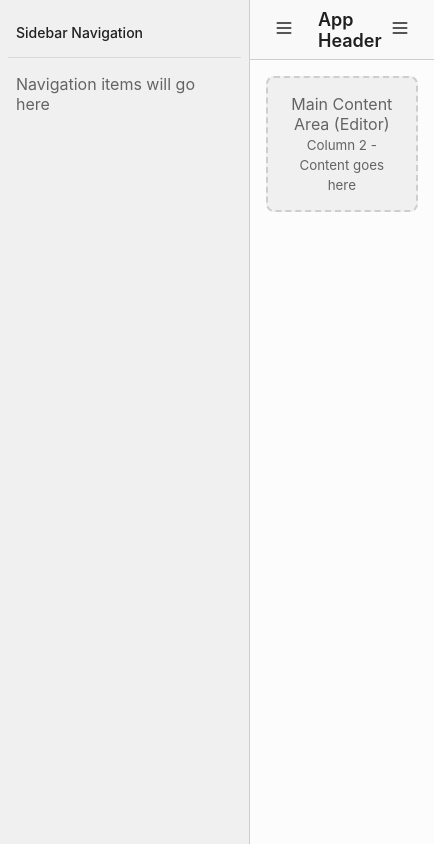
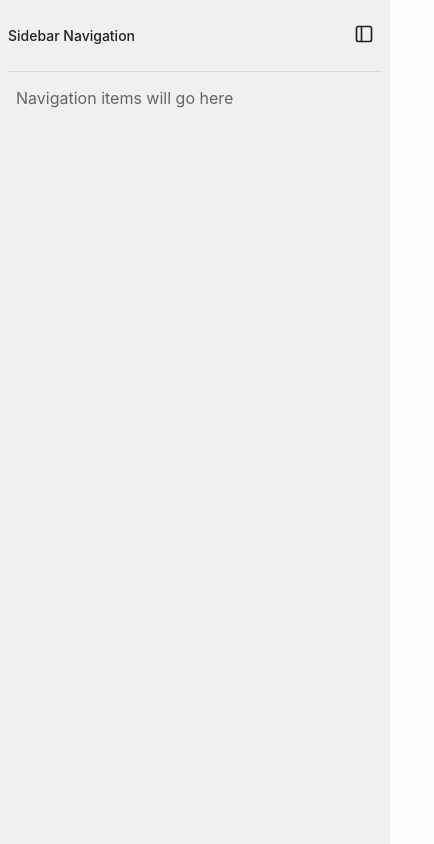
Before and after one commit to HutsonLabs/cross-platform-base, a React (Create React App) app: page / in a window 390 px wide. Shown: the whole page, 434 px wide, since content can reach past the window. Built offline with nearby package versions, Linux system fonts and the light colour scheme; the HTML template or start-up script is replaced by a standard one.

Commit message:
stable side panel interactions

```diff
--- a/src/components/layouts/header.tsx
+++ b/src/components/layouts/header.tsx
@@ -1,6 +1,6 @@
 import React from 'react';
 import * as Toggle from '@radix-ui/react-toggle';
-import { Menu, X } from 'lucide-react';
+import { PanelLeft, CircleCheck, X } from 'lucide-react';
 import './../../styles/components/layouts/header.css';
 
 interface HeaderProps {
@@ -19,24 +19,28 @@ const Header: React.FC<HeaderProps> = ({
   return (
     <div className={`header ${sidebarCollapsed ? 'header--sidebar-collapsed' : 'header--sidebar-expanded'}`}>
       <div className="header__left">
+        {/* Show sidebar toggle only when sidebar is collapsed */}
+        {sidebarCollapsed && (
           <Toggle.Root
-                pressed={sidebarCollapsed}
-                onPressedChange={onToggleSidebar}
+            pressed={false}
+            onPressedChange={() => onToggleSidebar(false)}
             className="header__toggle"
           >
-                    <Menu size={20} />
+            <PanelLeft size={20} />
           </Toggle.Root>
-            <h1 className="header__title">
-            App Header
-            </h1>
+        )}
       </div>
+
+      {/* Show right panel toggle only when right panel is closed */}
+      {!rightPanelOpen && (
         <Toggle.Root
-            pressed={rightPanelOpen}
-            onPressedChange={onToggleRightPanel}
+          pressed={false}
+          onPressedChange={() => onToggleRightPanel(true)}
           className="header__toggle"
         >
-            {rightPanelOpen ? <X size={20} /> : <Menu size={20} />}
+          <CircleCheck size={20} />
         </Toggle.Root>
+      )}
     </div>
   );
 };
--- a/src/components/layouts/main.tsx
+++ b/src/components/layouts/main.tsx
@@ -22,6 +22,7 @@ const MainLayout: React.FC<MainLayoutProps> = ({ children }) => {
       {!sidebarCollapsed && (
         <Sidebar
           collapsed={sidebarCollapsed}
+          onToggleSidebar={setSidebarCollapsed}
         />
       )}
 
@@ -36,7 +37,12 @@ const MainLayout: React.FC<MainLayoutProps> = ({ children }) => {
         {children}
       </Editor>
 
-      {rightPanelOpen && <RightPanel />}
+      {rightPanelOpen && (
+        <RightPanel
+          sidebarCollapsed={sidebarCollapsed}
+          onToggleRightPanel={setRightPanelOpen}
+        />
+      )}
     </div>
   );
 };
--- a/src/components/layouts/rightpanel.tsx
+++ b/src/components/layouts/rightpanel.tsx
@@ -1,15 +1,34 @@
 import React from 'react';
+import * as Toggle from '@radix-ui/react-toggle';
+import { X } from 'lucide-react';
 import './../../styles/components/layouts/rightpanel.css';
 
+interface RightPanelProps {
+  sidebarCollapsed: boolean;
+  onToggleRightPanel?: (open: boolean) => void;
+}
 
-const RightPanel: React.FC = () => {
+const RightPanel: React.FC<RightPanelProps> = ({ sidebarCollapsed, onToggleRightPanel }) => {
   return (
-    <div className="right-panel">
-        <div className="right-panel__placeholder">
-            Right Panel
-            <br />
-            <small>Column 3 - Toggled view</small>
-        </div>
+    <div className={`right-panel ${sidebarCollapsed ? 'right-panel--sidebar-collapsed' : 'right-panel--sidebar-expanded'}`}>
+      <div className="right-panel__header">
+        {/* Show close toggle in upper left when right panel is visible */}
+        {onToggleRightPanel && (
+          <Toggle.Root
+            pressed={false}
+            onPressedChange={() => onToggleRightPanel(false)}
+            className="right-panel__toggle"
+          >
+            <X size={20} />
+          </Toggle.Root>
+        )}
+        <div className="right-panel__title">Right Panel</div>
+      </div>
+      <div className="right-panel__placeholder">
+        Right Panel Content
+        <br />
+        <small>Column 3 - Toggled view</small>
+      </div>
     </div>
   );
 };
--- a/src/components/layouts/sidebar.tsx
+++ b/src/components/layouts/sidebar.tsx
@@ -1,22 +1,36 @@
 import React from 'react';
 import * as Separator from '@radix-ui/react-separator';
+import * as Toggle from '@radix-ui/react-toggle';
+import { PanelLeft } from 'lucide-react';
 import './../../styles/components/layouts/sidebar.css';
-
 
 interface SidebarProps {
   collapsed: boolean;
+  onToggleSidebar?: (collapsed: boolean) => void;
 }
 
-const Sidebar: React.FC<SidebarProps> = ({ collapsed }) => {
+const Sidebar: React.FC<SidebarProps> = ({ collapsed, onToggleSidebar }) => {
   return (
     <div className="sidebar">
       <nav className="sidebar__nav">
-    <div className={`sidebar__title ${collapsed ? 'sidebar__title--collapsed' : 'sidebar__title--expanded'}`}>
-      {collapsed ? 'Nav' : 'Sidebar Navigation'}
+        <div className="sidebar__header">
+          <div className="sidebar__title">
+            Sidebar Navigation
+          </div>
+          {/* Show close toggle in upper right when sidebar is visible */}
+          {onToggleSidebar && (
+            <Toggle.Root
+              pressed={false}
+              onPressedChange={() => onToggleSidebar(true)}
+              className="sidebar__toggle"
+            >
+              <PanelLeft size={20} />
+            </Toggle.Root>
+          )}
         </div>
         <Separator.Root className="sidebar__separator" />
         <div className="sidebar__content">
-      {collapsed ? '...' : 'Navigation items will go here'}
+          Navigation items will go here
         </div>
       </nav>
     </div>
--- a/src/styles/components/layouts/editor.css
+++ b/src/styles/components/layouts/editor.css
@@ -5,12 +5,22 @@
   overflow: auto;
 }
 
-.editor-layout--sidebar-expanded {
-  grid-column: 2;
+/* Desktop editor positioning */
+@media (min-width: 769px) {
+  .editor-layout--sidebar-expanded {
+    grid-column: 2;
+  }
+
+  .editor-layout--sidebar-collapsed {
+    grid-column: 1;
+  }
 }
 
-.editor-layout--sidebar-collapsed {
-  grid-column: 1;
+/* Mobile editor positioning */
+@media (max-width: 768px) {
+  .editor-layout {
+    grid-column: 1;
+  }
 }
 
 .editor-layout__placeholder {
--- a/src/styles/components/layouts/header.css
+++ b/src/styles/components/layouts/header.css
@@ -5,16 +5,25 @@
   padding: 0 1rem;
   border-bottom: 1px solid var(--color-border-default);
   background-color: var(--color-bg-subtle);
-}
-
-.header--sidebar-expanded {
-  grid-column: 2;
   grid-row: 1;
 }
 
-.header--sidebar-collapsed {
-  grid-column: 1;
-  grid-row: 1;
+/* Desktop header positioning */
+@media (min-width: 769px) {
+  .header--sidebar-expanded {
+    grid-column: 2;
+  }
+
+  .header--sidebar-collapsed {
+    grid-column: 1;
+  }
+}
+
+/* Mobile header positioning */
+@media (max-width: 768px) {
+  .header {
+    grid-column: 1;
+  }
 }
 
 .header__left {
@@ -32,6 +41,10 @@
   color: var(--color-text-high);
 }
 
+.header__toggle--hidden {
+  display: none;
+}
+
 .header__title {
   margin: 0;
   font-size: 1.125rem;
--- a/src/styles/components/layouts/main.css
+++ b/src/styles/components/layouts/main.css
@@ -5,18 +5,31 @@
   transition: grid-template-columns 0.2s ease;
 }
 
+/* Desktop layouts */
+@media (min-width: 769px) {
   .main-layout--sidebar-expanded {
     grid-template-columns: 250px 1fr 0px;
+  }
+
+  .main-layout--sidebar-expanded.main-layout--right-panel-open {
+    grid-template-columns: 250px 1fr 300px;
   }
 
   .main-layout--sidebar-collapsed {
     grid-template-columns: 1fr 0px;
   }
 
-.main-layout--sidebar-expanded.main-layout--right-panel-open {
-  grid-template-columns: 250px 1fr 300px;
-}
-
   .main-layout--sidebar-collapsed.main-layout--right-panel-open {
     grid-template-columns: 1fr 300px;
   }
+}
+
+/* Mobile layouts */
+@media (max-width: 768px) {
+  .main-layout--sidebar-expanded,
+  .main-layout--sidebar-collapsed,
+  .main-layout--sidebar-expanded.main-layout--right-panel-open,
+  .main-layout--sidebar-collapsed.main-layout--right-panel-open {
+    grid-template-columns: 1fr;
+  }
+}
--- a/src/styles/components/layouts/rightpanel.css
+++ b/src/styles/components/layouts/rightpanel.css
@@ -1,10 +1,58 @@
 .right-panel {
-  grid-column: 3;
-  grid-row: 1 / -1;
   background-color: var(--color-bg-surface);
   border-left: 1px solid var(--color-border-default);
   padding: 1rem;
   overflow: auto;
+}
+
+/* Desktop right panel */
+@media (min-width: 769px) {
+  .right-panel {
+    grid-row: 1 / -1;
+  }
+
+  .right-panel--sidebar-expanded {
+    grid-column: 3;
+  }
+
+  .right-panel--sidebar-collapsed {
+    grid-column: 2;
+  }
+}
+
+/* Mobile right panel */
+@media (max-width: 768px) {
+  .right-panel {
+    position: fixed;
+    top: 0;
+    right: 0;
+    width: 100%;
+    height: 100%;
+    z-index: 1000;
+    border-left: none;
+  }
+}
+
+.right-panel__header {
+  display: flex;
+  align-items: center;
+  justify-content: space-between;
+  margin-bottom: 1rem;
+}
+
+.right-panel__title {
+  font-size: 0.875rem;
+  font-weight: 500;
+  color: var(--color-text-high);
+}
+
+.right-panel__toggle {
+  padding: 0.5rem;
+  border: none;
+  background: transparent;
+  cursor: pointer;
+  border-radius: 4px;
+  color: var(--color-text-high);
 }
 
 .right-panel__placeholder {
--- a/src/styles/components/layouts/sidebar.css
+++ b/src/styles/components/layouts/sidebar.css
@@ -1,28 +1,54 @@
 .sidebar {
-  grid-column: 1;
-  grid-row: 1 / -1;
   background-color: var(--color-bg-surface);
   border-right: 1px solid var(--color-border-default);
   overflow: hidden;
+}
+
+/* Desktop sidebar */
+@media (min-width: 769px) {
+  .sidebar {
+    grid-column: 1;
+    grid-row: 1 / -1;
+  }
+}
+
+/* Mobile sidebar */
+@media (max-width: 768px) {
+  .sidebar {
+    position: fixed;
+    top: 0;
+    left: 0;
+    width: 100%;
+    height: 100%;
+    z-index: 1000;
+    border-right: none;
+  }
 }
 
 .sidebar__nav {
   padding: 1rem 0.5rem;
 }
 
+.sidebar__header {
+  display: flex;
+  align-items: center;
+  justify-content: space-between;
+  margin-bottom: 1rem;
+}
+
 .sidebar__title {
-  padding: 0.5rem;
   font-size: 0.875rem;
   font-weight: 500;
   color: var(--color-text-high);
 }
 
-.sidebar__title--collapsed {
-  text-align: center;
-}
-
-.sidebar__title--expanded {
-  text-align: left;
+.sidebar__toggle {
+  padding: 0.5rem;
+  border: none;
+  background: transparent;
+  cursor: pointer;
+  border-radius: 4px;
+  color: var(--color-text-high);
 }
 
 .sidebar__separator {
```
Also changed, not shown: 17 other files (tests, documents, lock files or other folders). Lines whose indentation alone changed are shown as unchanged.
